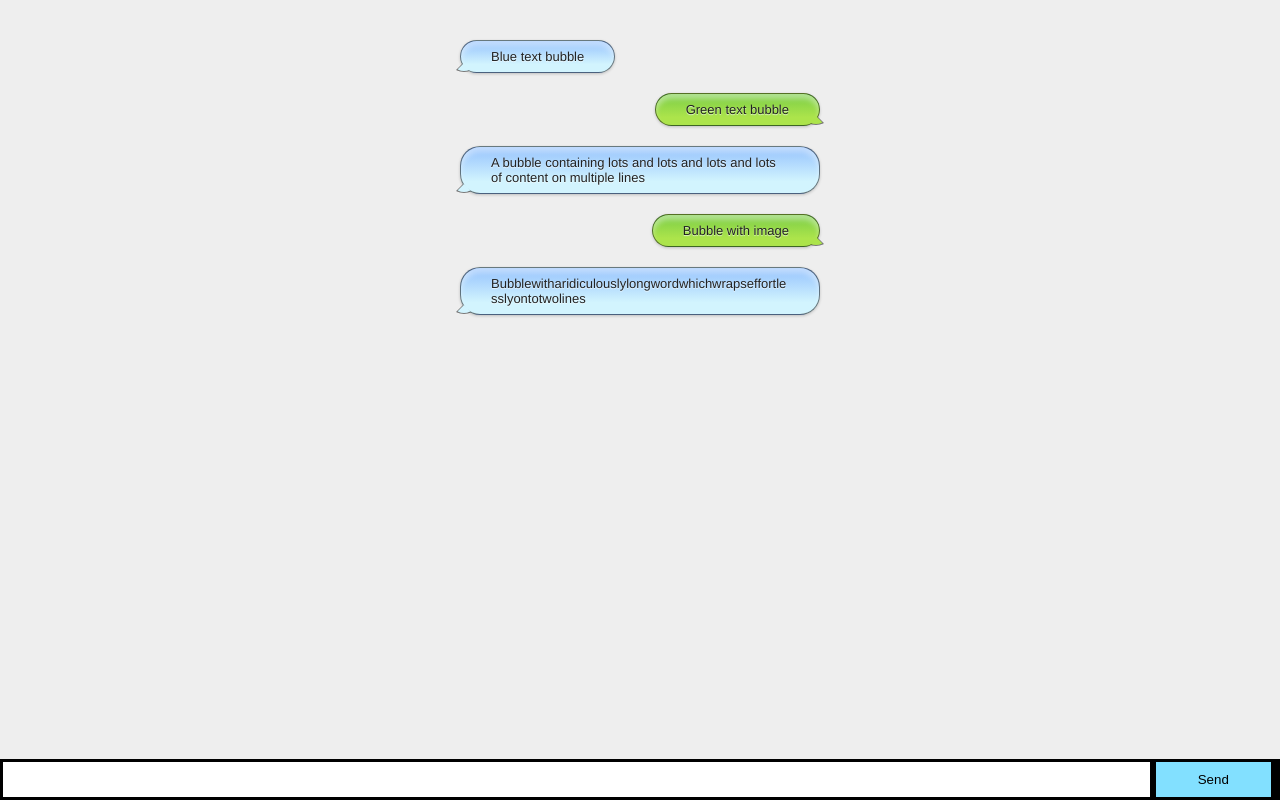
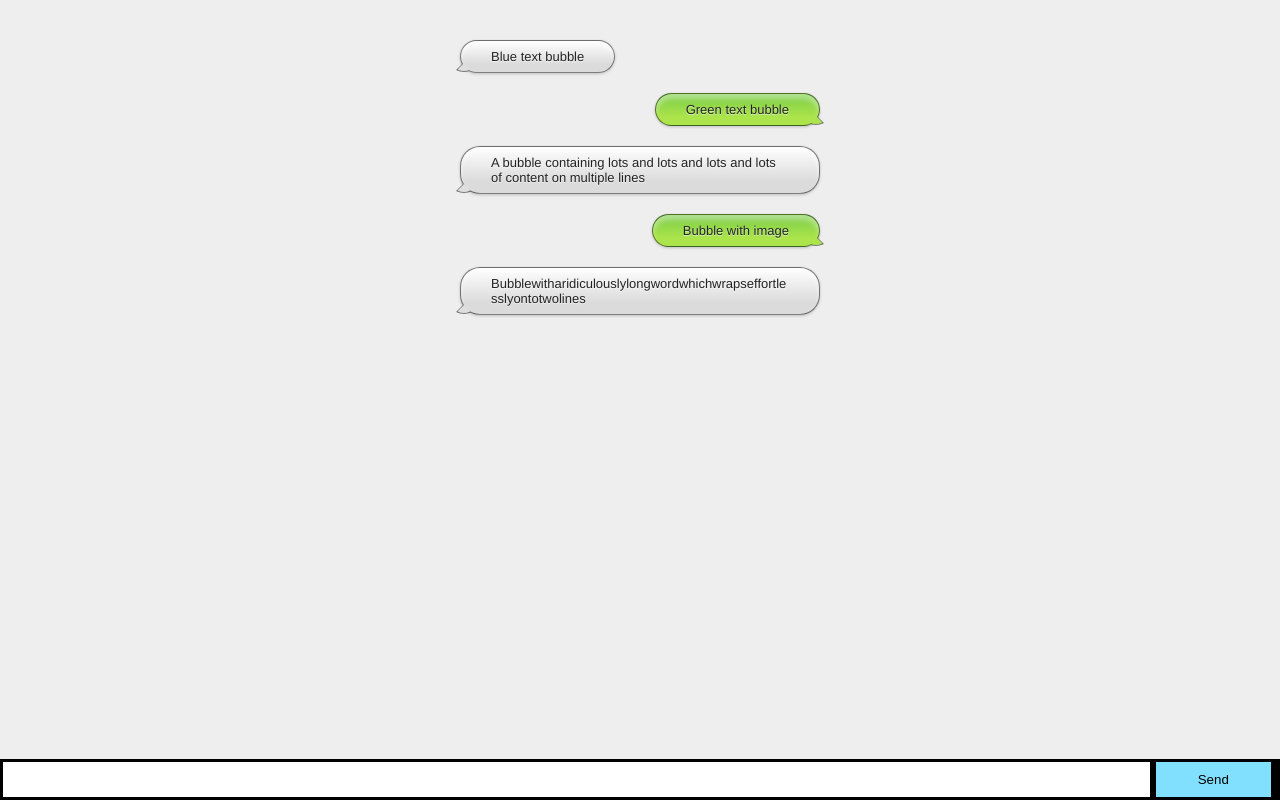
Before and after one commit to r01010010/chata, a website: page chat.html in a window 1280 px wide. Drawn offline with nearby package versions, Linux system fonts and the light colour scheme; no server answers.

Commit message:
Changed blue bubble to grey bubble

```diff
--- a/chat.html
+++ b/chat.html
@@ -27,17 +27,17 @@
         /* .bubble */
 
         .bubble {
-        background-image: linear-gradient(bottom, rgb(210,244,254) 25%, rgb(149,194,253) 100%);
-        background-image: -o-linear-gradient(bottom, rgb(210,244,254) 25%, rgb(149,194,253) 100%);
-        background-image: -moz-linear-gradient(bottom, rgb(210,244,254) 25%, rgb(149,194,253) 100%);
-        background-image: -webkit-linear-gradient(bottom, rgb(210,244,254) 25%, rgb(149,194,253) 100%);
-        background-image: -ms-linear-gradient(bottom, rgb(210,244,254) 25%, rgb(149,194,253) 100%);
+        background-image: linear-gradient(bottom, rgb(219,219,219) 25%, rgb(254,254,254) 100%);
+        background-image: -o-linear-gradient(bottom, rgb(219,219,219) 25%, rgb(254,254,254) 100%);
+        background-image: -moz-linear-gradient(bottom, rgb(219,219,219) 25%, rgb(254,254,254) 100%);
+        background-image: -webkit-linear-gradient(bottom, rgb(219,219,219) 25%, rgb(254,254,254) 100%);
+        background-image: -ms-linear-gradient(bottom, rgb(219,219,219) 25%, rgb(254,254,254) 100%);
         background-image: -webkit-gradient(
         linear,
         left bottom,
         left top,
-        color-stop(0.25, rgb(210,244,254)),
-        color-stop(1, rgb(149,194,253))
+        color-stop(0.25, rgb(219,219,219)),
+        color-stop(1, rgb(254,254,254))
         );
         border: solid 1px rgba(0, 0, 0, 0.5);
         /* vendor rules */
@@ -74,7 +74,7 @@
 
         .bubble:after {
         border: 8px solid transparent;
-        border-bottom-color: #d2f4fe;
+        border-bottom-color: #dedede;
         bottom: 1px;
         left: -5px;
         }
```
